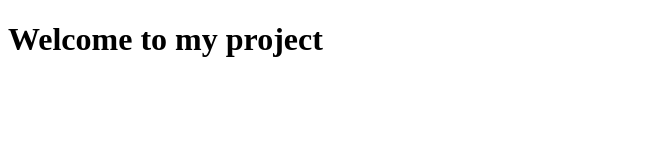
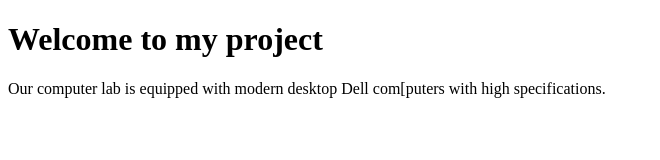
Before and after one commit to islayyeveryday/Demo-1, a plain HTML site: page index.html in a window 1280 px wide. Shown: the whole page, without its empty margins (0-660 px from the left). Drawn offline with Linux system fonts and the light colour scheme.

Commit message:
Added a new paragraph

```diff
--- a/index.html
+++ b/index.html
@@ -7,5 +7,9 @@
 </head>
 <body>
     <h1> Welcome to my project </h1>
+    <!--This paragraph  contains information about computer lab -->
+    <p>Our computer lab is equipped with modern desktop Dell com[puters with
+        high  specifications.</p>
+
 </body>
 </html>
```
